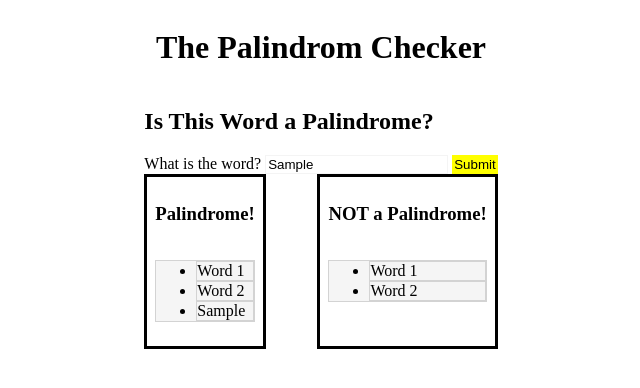
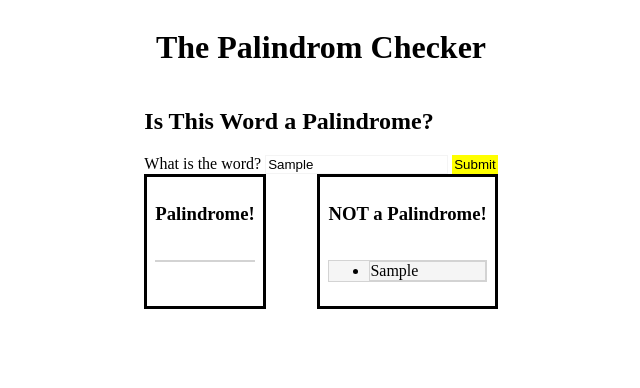
Before and after one commit to celoazevedo/palindrome, a plain HTML site: page index.html in a window 1280 px wide. Both pictures are taken after typing "Sample" into the empty fields and a click on the button "Submit". Shown: the whole page, without its empty margins (319-959 px from the left). Drawn offline with Linux system fonts and the light colour scheme.

Commit message:
working on palindrom challenge. app is working

```diff
--- a/index.html
+++ b/index.html
@@ -24,15 +24,13 @@
             <div class="list1">
                 <h3>Palindrome!</h3>
                 <ul class="list-group" id="yes-palindrome-list">
-                    <li class="word-list" id="yes-word-list">Word 1</li>
-                    <li class="word-list" id="yes-word-list">Word 2</li>
+                    <!-- <li class="y-word-list" id="yes-word-list"></li> -->
                 </ul>
             </div>
             <div class="list2">
                 <h3>NOT a Palindrome!</h3>
                 <ul class="list-group" id="not-palindrome-list">
-                    <li class="word-list" id="no-word-list">Word 1</li>
-                    <li class="word-list" id="no-word-list">Word 2</li>
+                    <!-- <li class="n-word-list" id="no-word-list"></li> -->
                 </ul>
             </div>
         </div>
--- a/main.js
+++ b/main.js
@@ -1,14 +1,3 @@
-// let submitButton = document.getElementById();
-// //  GET ELEMENT BY ID
-// var headerTitle = document.getElementById('main-header');
-// headerTitle.style.borderBottom = 'solid 3px #000';
-
-// //GET ELEMEBT BY CLASS NAME
-// var listItems = document.getElementsByClassName('word-list');
-// listItems[2].textContent = 'hellow';
-
-// //GET ELEMENT BY TAG NAME
-// var li = document.getElementsByTagName('li');
 ///////////////////////////////////////////////////////////////
     // <script>
     //     function getInputValue(){
@@ -18,35 +7,65 @@
     //         // Displaying the value
     //         alert(inputVal);
     //     }
-//////////////////////////////////////////////
+////////////////////////////////////////////////////////////////
+
+
+
+
+
+
+
+
+
 //this is a submit event. so we need to add a submit event to the form
 
 var form = document.getElementById('my-form');
 var itemYlist = document.getElementById('yes-palindrome-list');
-
-//Form submit event
-form.addEventListener('submit', addItem);
-
-//now we need a function to add an item - Add item function
-function addItem(e){
+var itemNlist = document.getElementById('not-palindrome-list');
+//adding the submit event to the form
+form.addEventListener('submit', isPalindrome);
+//now we need a function to check if the item is
+// ...a palindrome and to add the item to the list
+function isPalindrome(e){
     e.preventDefault();
-
 //Get input value
     var newItem = document.getElementById('my-input').value;
-
 //create new li element
     var li = document.createElement('li');
+    // var liN = document.createElement('li');
 //add a class name to the newly created list item
-    li.className = 'word-list';
+    // liY.className = 'y-word-list';
+    // liN.className = 'n-word-list';
 //Add text node with the input value
 //the text node that we will create will be the newItem variable.
 //...whatever came from the text
     var addNewItem = document.createTextNode(newItem);
+    var len = newItem.length;
+        var newItemRev = newItem.split('').reverse().join('');
+            if (newItemRev !== newItem){
                 li.appendChild(addNewItem);
-
-
+                itemNlist.appendChild(li);
+                // return false;
+                console.log(newItem);
+            } else {
+                    li.appendChild(addNewItem);
                     itemYlist.appendChild(li);
-
+                // return true;
+                    console.log(newItem);
+            }
+        // for (var i = 0; i < len / 2; i++){
+        //     if (newItem[i] !== newItem[len - 1 - i]){
+        //         li.appendChild(addNewItem);
+        //         itemNlist.appendChild(li);
+        //         // return false;
+        //         console.log(newItem);
+        //     } else {
+        //         li.appendChild(addNewItem);
+        //         itemYlist.appendChild(li);
+        //         // return true;
+        //         console.log(newItem);
+        //     }
+        // }
 
 }
 
@@ -55,9 +74,6 @@ function addItem(e){
 
 
 
-////////////////////////////////////////////////
-// var itemInput = document.getElementById("my-input");
-// var inputVal = document.getElementById("my-input").value;
 
 // function getInputValue(){
 //     // Selecting the input element and get its value
@@ -97,42 +113,3 @@ function addItem(e){
 // console.log(isPalindrome('12raar  21'));
 
 // console.dir(document);
-
-
-// var button = document.getElementById('button').addEventListener('click', isPalindrome);
-
-// function isPalindrome(){
-//     console.log("buttonClicked");
-
-// }
-
-// function isPalindrome(word){
-//     let len = word.length;
-//     for (let i = 0; i < len / 2; i++){
-//         if (word[i] !== word[len - 1 - i]){
-//             return false;
-//         } else {
-//             return true;
-//         }
-//     }
-//     console.log(isPalindrome('racecar'));
-// }
-
-
-// may work to add the word to the list!!
-// if we pass in an argument to the funciton
-//function isPalindrome(e){
-//   console.log(e.target);
-//   var output = document.getElementbyId('output');
-//   output.innerHTML = '<>'
-//}
-
-
-// listen to a submit event
-
-//form.addEventListener('submit', runEvent);
-
-//function runEvent(e){
-//  e.preventDefault();
-//  console.log('EVENT TYPE': '+ e.type);
-//}
```
Lines whose indentation alone changed are shown as unchanged.
